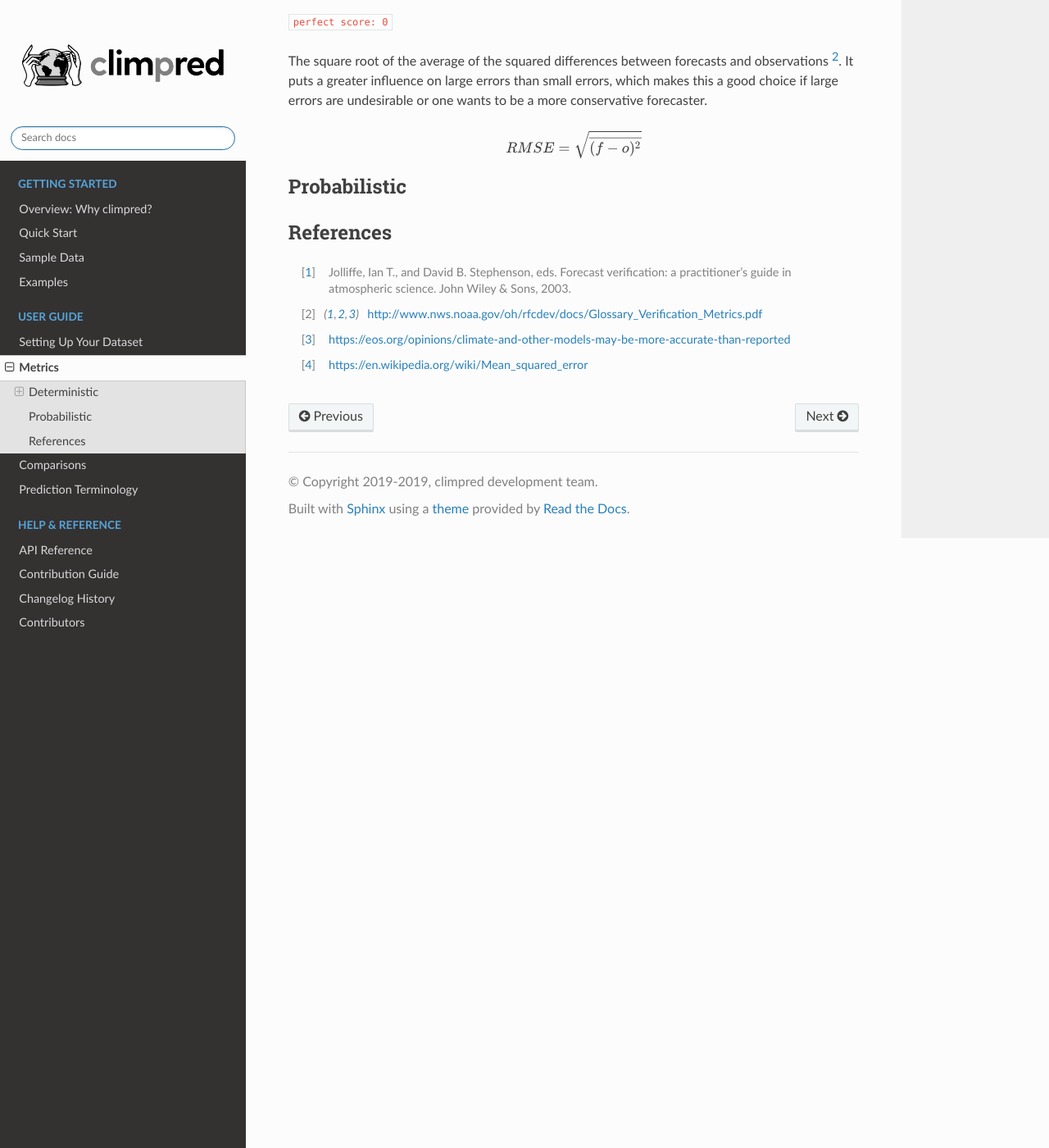
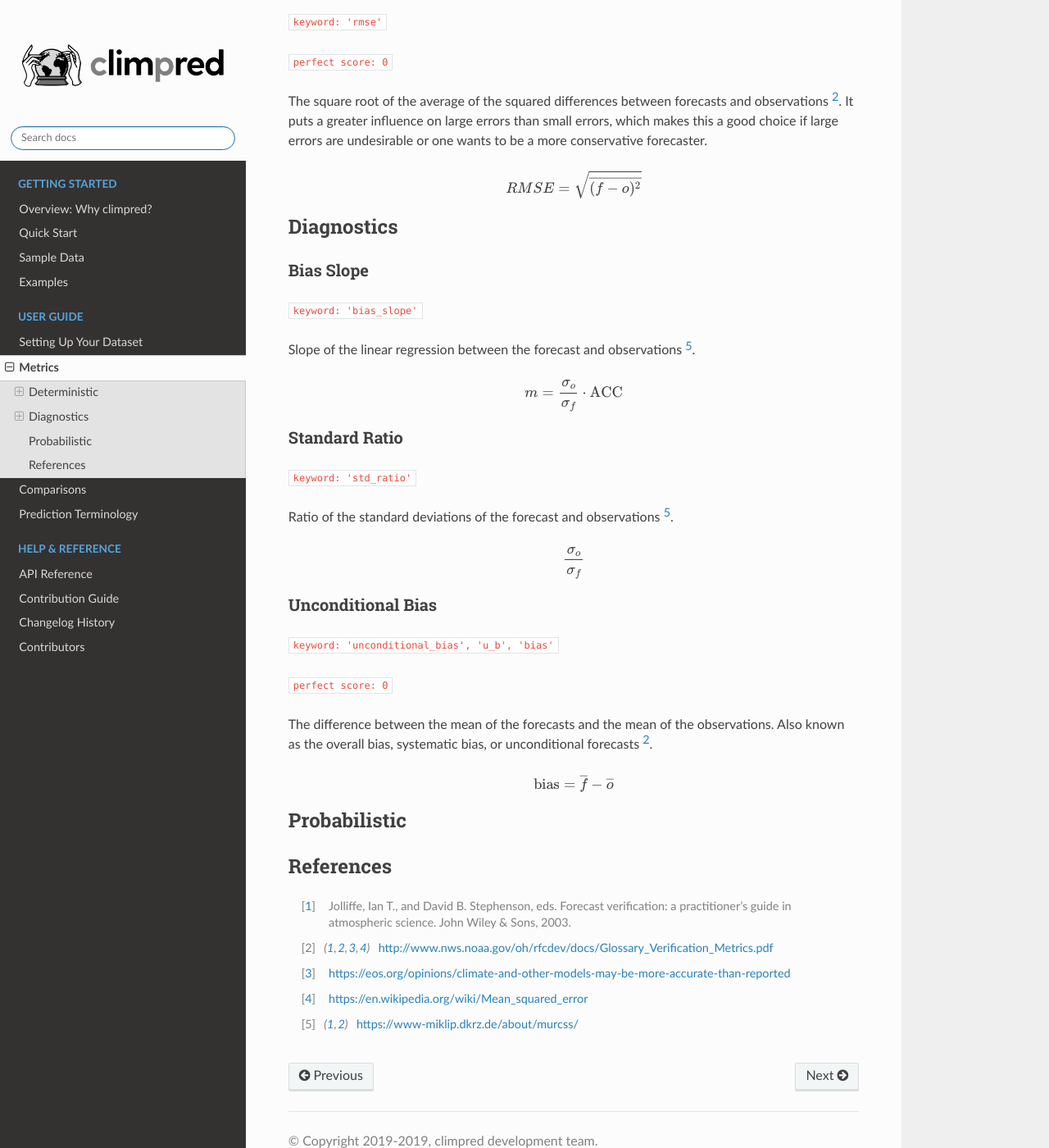
Before and after one commit to pangeo-data/climpred, a Sphinx documentation site: the page built from docs/source/metrics.rst, in a window 1280 px wide and 1400 px high, scrolled down 1436 px. Shown: the whole window at 82% size. Built offline with Sphinx 7.4.7 and the Read the Docs theme 2.0.0, drawn with Linux system fonts in a browser that asks for light colours; formulas are drawn with MathJax 3; pages that are not in the unit, such as notebooks, are missing from menus; some of the changed text lies outside the part shown.

Commit message:
add more metrics to documentation

```diff
--- a/docs/source/metrics.rst
+++ b/docs/source/metrics.rst
@@ -1,6 +1,17 @@
 *******
 Metrics
 *******
+
+.. msss_murphy
+.. conditional_bias
+.. crps
+.. crpss
+.. less
+.. nmae
+.. nrmse
+.. nmse
+.. ppp
+.. uacc
 
 All high-level functions have an optional "metric" flag that can be called to determine which metric is used in computing predictability (potential predictability or skill).
 
@@ -20,11 +31,13 @@ Deterministic metrics quantify the level to which the forecast predicts the obse
 Anomaly Correlation Coefficient (ACC)
 -------------------------------------
 
-``keyword: 'pearson_r'``
+``keyword: 'pearson_r', 'pr', 'acc'``
 
 ``perfect score: 1``
 
 A measure of the linear association between the forecast and observations that is independent of the mean and variance of the individual distributions [2]_. ``climpred`` uses the Pearson correlation coefficient.
+
+To compute the p-value associated with the correlation coefficient, pass ``pearson_r_p_value``.
 
 Mean Absolute Error (MAE)
 -------------------------
@@ -63,6 +76,42 @@ It puts a greater influence on large errors than small errors, which makes this
 .. math::
     RMSE = \sqrt{\overline{(f - o)^{2}}}
 
+Diagnostics
+###########
+
+
+Bias Slope
+----------
+
+``keyword: 'bias_slope'``
+
+Slope of the linear regression between the forecast and observations [5]_.
+
+.. math::
+    m = \frac{\sigma_{o}}{\sigma_{f}} \cdot \mathrm{ACC}
+
+Standard Ratio
+--------------
+
+``keyword: 'std_ratio'``
+
+Ratio of the standard deviations of the forecast and observations [5]_.
+
+.. math::
+    \frac{\sigma_{o}}{\sigma_{f}}
+
+Unconditional Bias
+------------------
+
+``keyword: 'unconditional_bias', 'u_b', 'bias'``
+
+``perfect score: 0``
+
+The difference between the mean of the forecasts and the mean of the observations. Also known as the overall bias, systematic bias, or unconditional forecasts [2]_.
+
+.. math::
+   \mathrm{bias} = \overline{f} - \overline{o}
+
 Probabilistic
 #############
 
@@ -76,3 +125,5 @@ References
 .. [3] https://eos.org/opinions/climate-and-other-models-may-be-more-accurate-than-reported
 
 .. [4] https://en.wikipedia.org/wiki/Mean_squared_error
+
+.. [5] https://www-miklip.dkrz.de/about/murcss/
```
